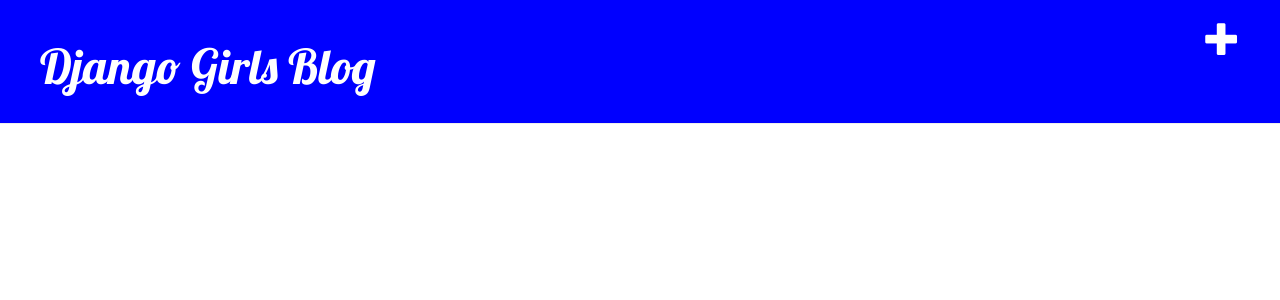
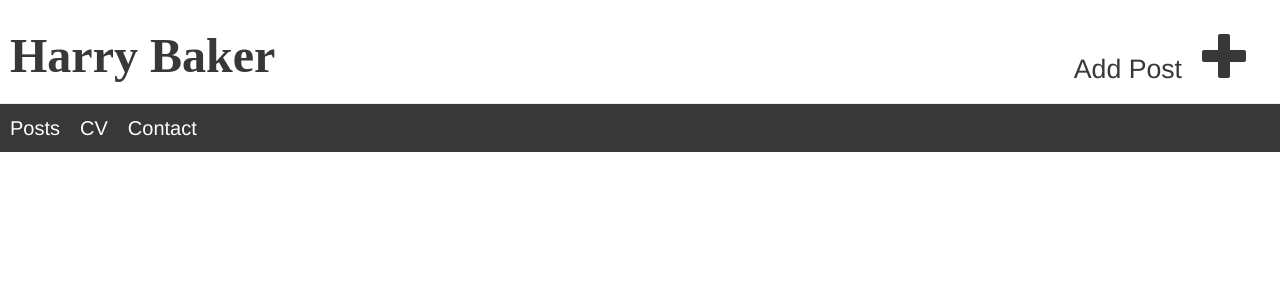
Before and after one commit to HarryBaker18/my-first-blog, a Django app: page / in a window 1280 px wide. Shown: the top 300 px of the page. Run offline with Django 3.2, Linux system fonts and the light colour scheme; the visitor is signed in with stand-in values (Sample User, id 1); data that the repository does not hold is empty; some libraries are stand-ins or nearby versions.

Commit message:
Added navigation bar, cv and contact. Updated css.

```diff
--- a/blog/static/css/blog.css
+++ b/blog/static/css/blog.css
@@ -1,13 +1,18 @@
 .page-header {
-    background-color: #0000ff;
     margin-top: 0;
-    padding: 20px 20px 20px 40px;
+    margin-bottom: 0;
+    padding: 10px;
 }
 
 .page-header h1, .page-header h1 a, .page-header h1 a:visited, .page-header h1 a:active {
-    color: #ffffff;
+    color: #383838;
     font-size: 36pt;
     text-decoration: none;
+    font-weight: 900;
+}
+
+.page-header h1 a:hover {
+    color: #000000;
 }
 
 .content {
@@ -15,11 +20,14 @@
 }
 
 h1, h2, h3, h4 {
-    font-family: 'Lobster', cursive;
+    font-family: 'Times New Roman';
+    font-weight: bold;
 }
 
 .date {
     color: #828282;
+    margin:15px;
+    float:right;
 }
 
 .save {
@@ -31,16 +39,101 @@
 }
 
 .top-menu, .top-menu:hover, .top-menu:visited {
-    color: #ffffff;
+    color: #383838;
     float: right;
-    font-size: 26pt;
+    font-size: 36pt;
     margin-right: 20px;
+    margin-top: 20px;
+}
+
+.top-menu-txt {
+    color: #383838;
+    float: right;
+    font-size: 20pt;
+    margin-right: 20px;
+    margin-top: 40px;
+    text-decoration: none;
 }
 
 .post {
     margin-bottom: 70px;
+    margin-left: 60px;
 }
 
 .post h2 a, .post h2 a:visited {
     color: #000000;
 }
+
+ul {
+   list-style-type: none;
+    margin: 0;
+    padding: 0px;
+    overflow: hidden;
+    background-color: #383838;
+    position: -webkit-sticky; /* Safari */
+    position: sticky;
+    top: 0;
+    font-size: 15pt;
+    z-index: 500;
+}
+
+li {
+    float: left;
+}
+
+li a {
+    display: block;
+    color: white;
+    text-align: center;
+    text-decoration: none;
+    padding: 10px;
+}
+
+li a:hover {
+    background-color: black;
+    color: white;
+    text-decoration: none;
+}
+
+li a span {
+    cursor: pointer;
+    display: inline-block;
+    position: relative;
+    transition: 0.4s;
+}
+
+li a span:after {
+    content: '\00bb';
+    position: absolute;
+    opacity: 0;
+    top: 0;
+    right: -20px;
+    transition: 0.5s;
+}
+
+li a:hover span {
+    padding-right: 25px;
+}
+
+li a:hover span:after {
+    opacity: 1;
+    right: 0;
+}
+
+.cv-1 {
+    width: 1000px;
+    height: 1300px;
+    float: left;
+}
+
+.cv-2 {
+    width: 1000px;
+    height: 500px;
+    float: left;
+}
+
+.contact {
+    margin-left: 60px;
+    font-size: 15pt;
+    margin-top: 10px;
+}
--- a/blog/templates/blog/base.html
+++ b/blog/templates/blog/base.html
@@ -1,7 +1,7 @@
 {% load static %}
 <html>
     <head>
-        <title>Django Girls blog</title>
+        <title>Harry Baker</title>
         <link rel="stylesheet" href="//maxcdn.bootstrapcdn.com/bootstrap/3.2.0/css/bootstrap.min.css">
         <link rel="stylesheet" href="//maxcdn.bootstrapcdn.com/bootstrap/3.2.0/css/bootstrap-theme.min.css">
         <link href='//fonts.googleapis.com/css?family=Lobster&subset=latin,latin-ext' rel='stylesheet' type='text/css'>
@@ -10,11 +10,19 @@
     <body>
         <div class="page-header">
             {% if user.is_authenticated %}
-                <a href="{% url 'post_new' %}" class="top-menu"><span class="glyphicon glyphicon-plus"></span></a>
+                <a href="{% url 'post_new' %}" target="_blank" class="top-menu"><span class="glyphicon glyphicon-plus"></span></a>
+                <a href="{% url 'post_new' %}" target="_blank" class="top-menu-txt">Add Post</p>
             {% endif %}
-            <h1><a href="/">Django Girls Blog</a></h1>
+            <h1><a href="/">Harry Baker</a></h1>
         </div>
-        <div class="content container">
+
+        <ul>
+            <li><a class="active" href="{% url 'post_list' %}"><span>Posts</span></a></li>
+            <li><a href="{% url 'cv' %}"><span>CV</span></a></li>
+            <li><a href="{% url 'contact' %}"><span>Contact</span></a></li>
+        </ul>
+
+        <div class="container-fluid">
             <div class="row">
                 <div class="col-md-8">
                     {% block content %}
--- /dev/null
+++ b/blog/templates/blog/contact.html
@@ -0,0 +1,4 @@
+{% extends 'blog/base.html' %}
+{% block content %}
+<p class="contact">...</p>
+{% endblock %}
--- /dev/null
+++ b/blog/templates/blog/cv.html
@@ -0,0 +1,5 @@
+{% extends 'blog/base.html' %}
+{% block content %}
+<img class="cv-1" src="{{STATIC_URL}}../../static/HB-CV-1.png" / >
+<img class="cv-2" src="{{STATIC_URL}}../../static/HB-CV-2.jpg" / >
+{% endblock %}
--- a/blog/templates/blog/post_detail.html
+++ b/blog/templates/blog/post_detail.html
@@ -7,10 +7,10 @@
                 {{ post.published_date }}
             </div>
         {% endif %}
+        <h2>{{ post.title }}</h2>
+        <p>{{ post.text|linebreaksbr }}</p>
         {% if user.is_authenticated %}
             <a class="btn btn-default" href="{% url 'post_edit' pk=post.pk %}"><span class="glyphicon glyphicon-pencil"></span></a>
         {% endif %}
-        <h2>{{ post.title }}</h2>
-        <p>{{ post.text|linebreaksbr }}</p>
     </div>
 {% endblock %}
--- a/blog/templates/blog/post_list.html
+++ b/blog/templates/blog/post_list.html
@@ -1,4 +1,6 @@
 {% extends 'blog/base.html' %}
+
+
 
 {% block content %}
     {% for post in posts %}
--- a/blog/urls.py
+++ b/blog/urls.py
@@ -1,9 +1,14 @@
 from django.urls import path
 from . import views
+from django.contrib.staticfiles.urls import staticfiles_urlpatterns
 
 urlpatterns = [
     path('', views.post_list, name='post_list'),
     path('post/<int:pk>/', views.post_detail, name='post_detail'),
     path('post/new/', views.post_new, name='post_new'),
     path('post/<int:pk>/edit/', views.post_edit, name='post_edit'),
+    path('cv', views.cv, name='cv'),
+    path('contact', views.contact, name='contact'),
 ]
+
+urlpatterns += staticfiles_urlpatterns()
--- a/blog/views.py
+++ b/blog/views.py
@@ -39,3 +39,9 @@
     else:
         form = PostForm(instance=post)
     return render(request, 'blog/post_edit.html', {'form': form})
+
+def cv(request):
+    return render(request, 'blog/cv.html')
+
+def contact(request):
+    return render(request, 'blog/contact.html')
```
Also changed, not shown: blog/static/HB-CV-1.png (added), blog/static/HB-CV-2.jpg (added), blog/static/css/HB-CV-1.jpg (added), blog/static/css/HB-CV-2.jpg (added).
